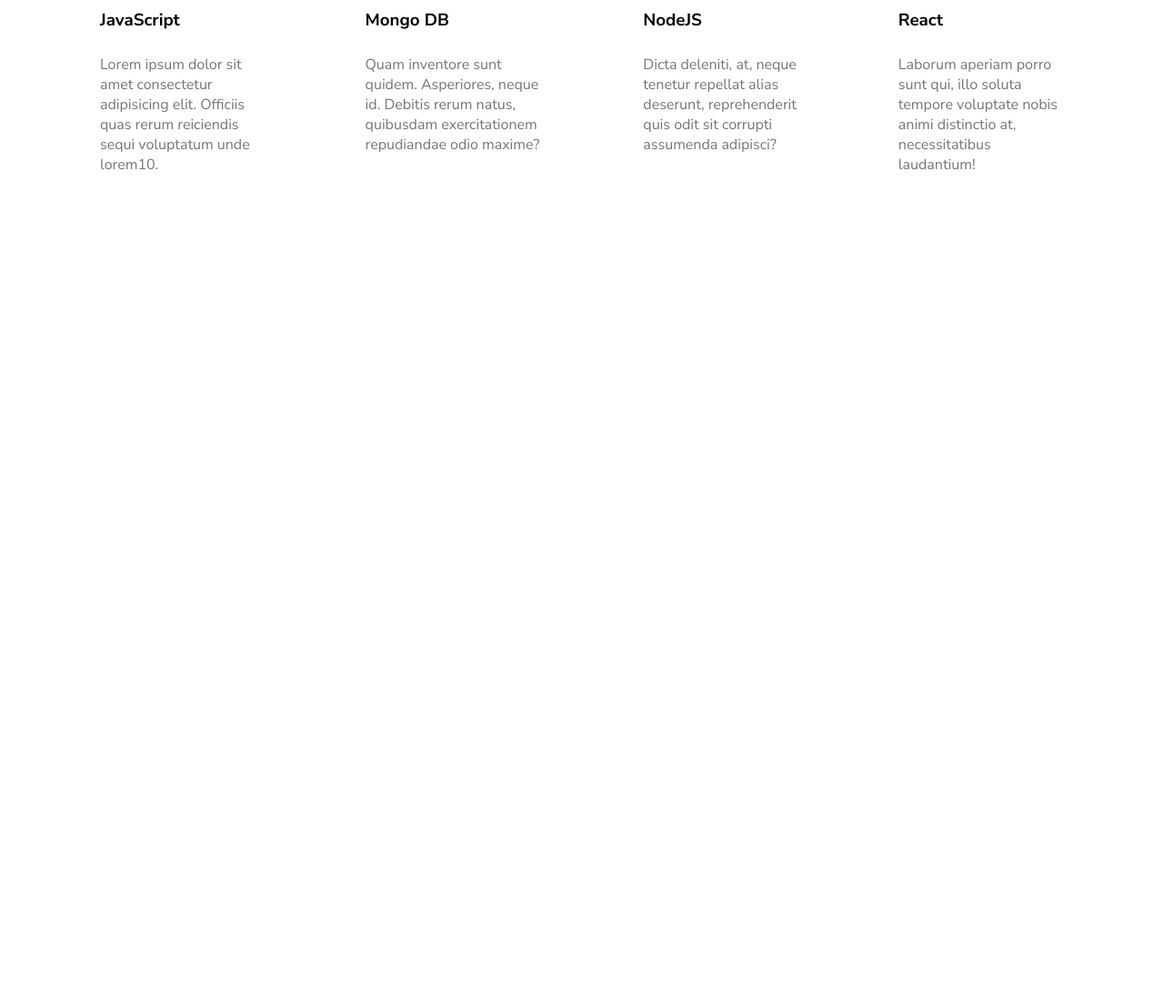
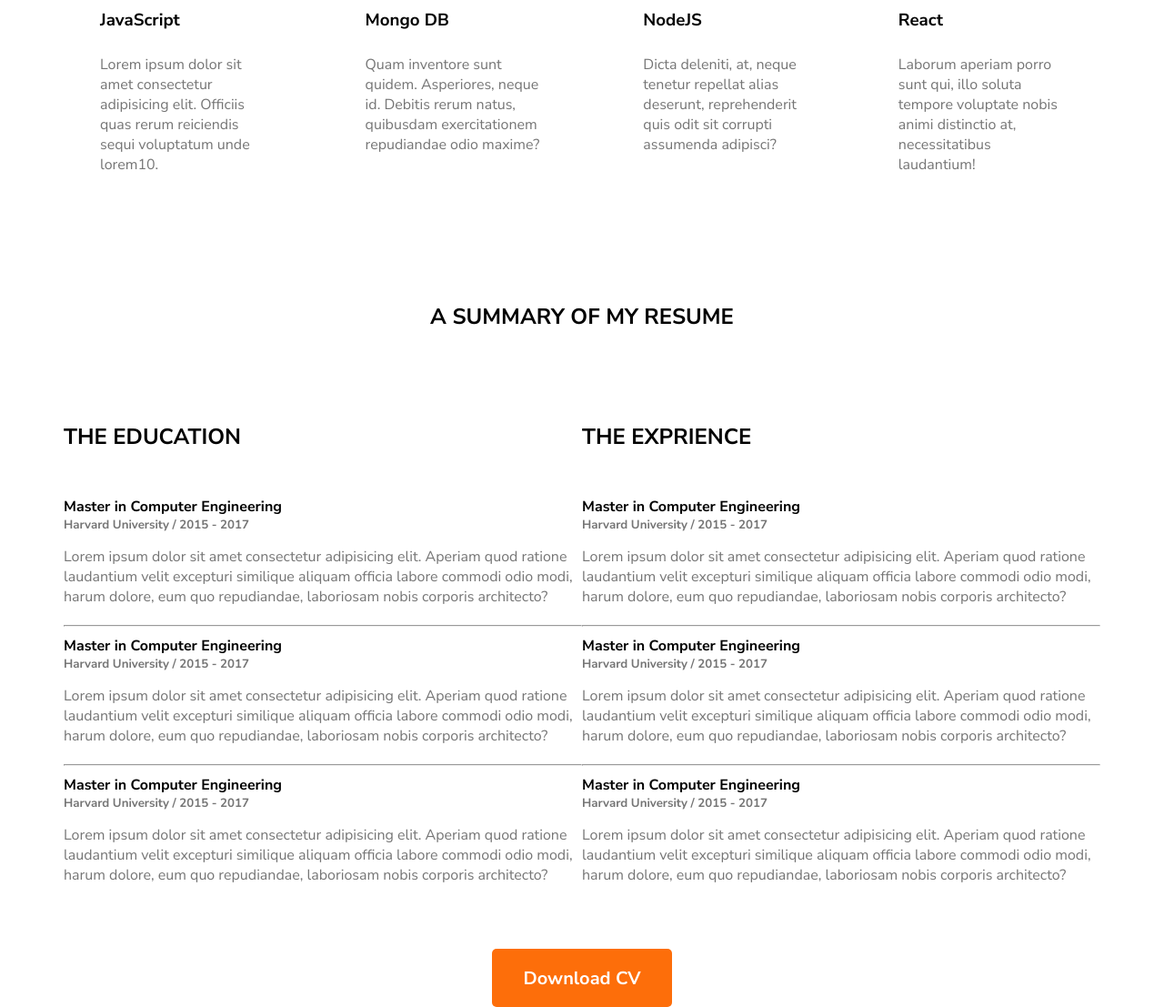
Before and after one commit to jihanstk/jihan-portfolio, a plain HTML site: page index.html in a window 1280 px wide. Shown: the part 1436-2543 px from the top of the page at 91% size. Before the commit the page ends 1668 px from the top, so only its background shows below. Drawn offline with Linux system fonts and the light colour scheme; files whose address does not match are found by name.

Commit message:
add resume

```diff
--- a/index.html
+++ b/index.html
@@ -91,6 +91,56 @@
             </div>
         </section>
 
+
+        <section class="resume">
+            <h1 class="resume-title">A SUMMARY OF MY RESUME</h1>
+            <div class="resume-content">
+                <div class="resume-edu">
+                    <h2 class="ee-title">THE EDUCATION</h2>
+                    <div class="resume-wrap">
+                        <h4 class="title">Master in Computer Engineering</h4>
+                        <h5 class="sub-title">Harvard University / 2015 - 2017</h5>
+                        <p class="title-des">Lorem ipsum dolor sit amet consectetur adipisicing elit. Aperiam quod ratione laudantium velit excepturi similique aliquam officia labore commodi odio modi, harum dolore, eum quo repudiandae, laboriosam nobis corporis architecto?</p>
+                    </div>
+                    <hr>
+                    <div class="resume-wrap">
+                        <h4 class="title">Master in Computer Engineering</h4>
+                        <h5 class="sub-title">Harvard University / 2015 - 2017</h5>
+                        <p class="title-des">Lorem ipsum dolor sit amet consectetur adipisicing elit. Aperiam quod ratione laudantium velit excepturi similique aliquam officia labore commodi odio modi, harum dolore, eum quo repudiandae, laboriosam nobis corporis architecto?</p>
+                    </div>
+                    <hr>
+                    <div class="resume-wrap">
+                        <h4 class="title">Master in Computer Engineering</h4>
+                        <h5 class="sub-title">Harvard University / 2015 - 2017</h5>
+                        <p class="title-des">Lorem ipsum dolor sit amet consectetur adipisicing elit. Aperiam quod ratione laudantium velit excepturi similique aliquam officia labore commodi odio modi, harum dolore, eum quo repudiandae, laboriosam nobis corporis architecto?</p>
+                    </div>
+                </div>
+                <div class="resume-exp">
+                    <h2 class="ee-title">THE EXPRIENCE</h2>
+                    <div class="resume-wrap">
+                        <h4 class="title">Master in Computer Engineering</h4>
+                        <h5 class="sub-title">Harvard University / 2015 - 2017</h5>
+                        <p class="title-des">Lorem ipsum dolor sit amet consectetur adipisicing elit. Aperiam quod ratione laudantium velit excepturi similique aliquam officia labore commodi odio modi, harum dolore, eum quo repudiandae, laboriosam nobis corporis architecto?</p>
+                    </div>
+                    <hr>
+                    <div class="resume-wrap">
+                        <h4 class="title">Master in Computer Engineering</h4>
+                        <h5 class="sub-title">Harvard University / 2015 - 2017</h5>
+                        <p class="title-des">Lorem ipsum dolor sit amet consectetur adipisicing elit. Aperiam quod ratione laudantium velit excepturi similique aliquam officia labore commodi odio modi, harum dolore, eum quo repudiandae, laboriosam nobis corporis architecto?</p>
+                    </div>
+                    <hr>
+                    <div class="resume-wrap">
+                        <h4 class="title">Master in Computer Engineering</h4>
+                        <h5 class="sub-title">Harvard University / 2015 - 2017</h5>
+                        <p class="title-des">Lorem ipsum dolor sit amet consectetur adipisicing elit. Aperiam quod ratione laudantium velit excepturi similique aliquam officia labore commodi odio modi, harum dolore, eum quo repudiandae, laboriosam nobis corporis architecto?</p>
+                    </div>
+                </div>
+            </div>
+         <div class="resume-btn">
+            <button class="btn-primary">Download CV</button>
+         </div>
+        </section>
+
     </main>
     <footer></footer>
 </body>
--- a/style.css
+++ b/style.css
@@ -153,3 +153,30 @@
 .skill-des{
     color: #757575;
 }
+
+/* RESUME STYLE */
+.resume-title{
+ text-align: center;
+ margin: 100px 0;
+}
+.ee-title{
+    margin-bottom: 50px;
+}
+.resume-content{
+    display: flex;
+}
+.title{
+    margin-top: 10px;
+}
+.sub-title{
+    margin-bottom: 15px;
+    color: #757575;
+}
+.title-des{
+    color:#757575 ;
+    margin-bottom: 20px;
+}
+.resume-btn{
+    margin-top: 50px;
+    text-align: center;
+}
```
